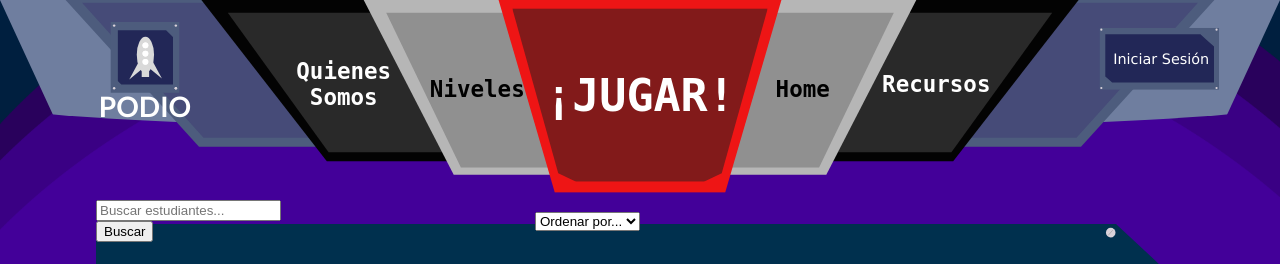
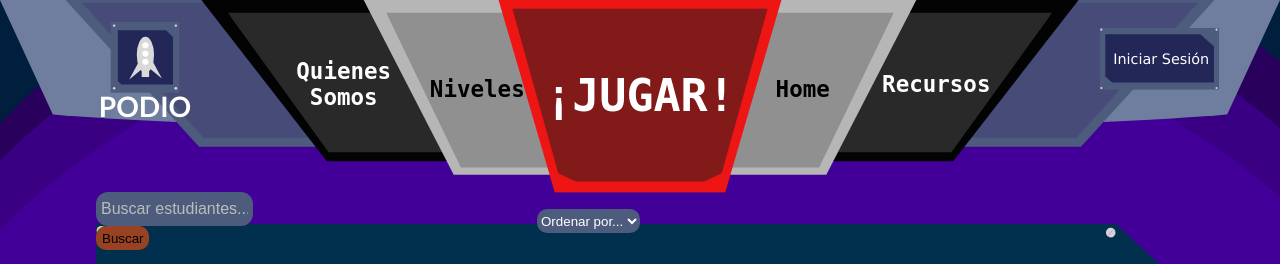
Before and after one commit to GioVWF/SpaceUc, a Django app: page /teacher_follow/ in a window 1280 px wide. Shown: the top 264 px of the page. Run offline with Django 4.2, Linux system fonts and the light colour scheme.

Commit message:
Teacher follow done

```diff
--- a/SpaceUC/settings.py
+++ b/SpaceUC/settings.py
@@ -13,7 +13,7 @@ https://docs.djangoproject.com/en/4.2/ref/settings/
 from pathlib import Path
 import os
 
-DB_PASSWORD = "Gl28112001..."
+DB_PASSWORD = "1234"
 
 # Build paths inside the project like this: BASE_DIR / 'subdir'.
 BASE_DIR = Path(__file__).resolve().parent.parent
--- a/static/main/css/teacher-follow.css
+++ b/static/main/css/teacher-follow.css
@@ -1,3 +1,5 @@
+
+
 html{
     background-image: url('/static/main/img/backgraund_teacher.png');
     background-repeat: no-repeat;
@@ -171,7 +173,7 @@ td {
 
 .title_student{
 
-    font-size: x-large;
+    font-size: clamp(1rem, 1vw, 5rem);
 
 }
 
@@ -439,3 +441,72 @@ td {
 .container_buttons_d_v{
     width: 100px;
 }
+
+.modal-content-bg-searcher{
+    position: relative;
+    display: flex;
+
+    flex-direction: column;
+    justify-content: center;
+    align-items: center;
+    background-color: #6F7E9F;
+    height: 80%;
+    width: 80%;
+    margin: auto;
+}
+
+.modal-content-bg-searcher p{
+    padding: 20px;
+    font-size: xx-large;
+}
+
+input{
+    position: relative;
+    background-color: #4D5C7D;
+    border-radius: 1.5vh;
+    width: 70%;
+    height: 3vh;
+    color: white;
+    border: none;
+    padding: 5px;
+    font-size: 16px;
+    transition: 0.2s;
+    display: inline;
+
+
+
+}
+
+input:focus {
+    outline: none;
+    background-color: #657a9d;
+
+}
+
+input::placeholder{
+    color: rgb(188, 188, 188);
+}
+
+button[type = "submit"]{
+    background-color: rgb(152, 66, 35);
+    border: none;
+    outline: none;
+    transition: background-color,color 0.3s ease;
+    border-radius: 10px;
+    height: 3vh;
+}
+
+button[type = "submit"]:hover{
+    background-color: rgb(145, 88, 67);
+    color: white;
+
+}
+
+select{
+    border: none;
+    outline: none;
+    background-color: #4D5C7D;
+    color: white;
+    border-radius: 10px;
+    height: 3vh;
+}
--- a/templates/teacher-follow.html
+++ b/templates/teacher-follow.html
@@ -115,8 +115,8 @@
                                                             <span class="close">&times;</span>
                                                             <p class = "title_modal">¿Estas seguro de eliminar a este estudiante?</p>
                                                             <div class = "container_buttons_modal">
-                                                                <button class = "btn_yes"><a href="{% url 'delete_student_' std.id_user_ours %}" >Si</a></button>
-                                                                <button class = "btn_no"><a class = "close2">No</a></button>
+                                                                <button class = "btn_yes" onclick = "deleteStudent({{std.id_user_ours}})">Si</button>
+                                                                <button class = "btn_no close2"><a class = "close2">No</a></button>
                                                             </div>
 
 
@@ -173,8 +173,8 @@
                                                         <div id="modalstyles" class="modal-content-bg">
                                                             <span class="close">&times;</span>
                                                             <p>¿Estas seguro de eliminar a este estudiante?</p>
-                                                            <button class = "btn_yes"><a href="{% url 'delete_student_' std.id_user_ours %}" >Si</a></button>
-                                                            <button class = "btn_no"> <a class = "close2" >No</a></button>
+                                                            <button class = "btn_yes" onclick = "deleteStudent({{std.id_user_ours}})"></button>
+                                                            <button class = "btn_no close2"> <a class = "close2" >No</a></button>
 
                                                         </div>
                                                     </div>
@@ -228,8 +228,8 @@
                                                         <div id="modalstyles" class="modal-content-bg">
                                                             <span class="close">&times;</span>
                                                             <p>¿Estas seguro de eliminar a este estudiante?</p>
-                                                            <button class = "btn_yes"><a href="{% url 'delete_student_' std.id_user_ours %}" >Si</a></button>
-                                                            <button class = "btn_no"><a class = "close2">No</a></button>
+                                                            <button class = "btn_yes" onclick = "deleteStudent({{std.id_user_ours}})" >Si</button>
+                                                            <button class = "btn_no close2"><a class = "close2">No</a></button>
                                                         </div>
                                                     </div>
                                                 </section>
@@ -303,7 +303,17 @@
 
 
 
+  <!-- Modal Oculto Pa -->
+  <section id="myModal_nofinded" class="modal">
+    <div class="modal-content">
+        <div id="modalstyles" class="modal-content-bg-searcher">
+            <span class="close">&times;</span>
+            <p>No se ha encontrado ningún resultado con la búsqueda realizada.</p>
 
+            <button class = "btn_no close2"><a class = "close2">Cerrar</a></button>
+        </div>
+    </div>
+</section>
 
 
 
@@ -329,10 +339,12 @@
 
         $('.close').click(function() {
             closeModal();
+            location.reload();
         });
 
         $('.close2').click(function() {
             closeModal();
+            location.reload();
         });
 
         function openModal(studentId) {
```
Also changed, not shown: static/main/css/register.css (+11 -3 lines), static/main/js/teacher-follow.js (+57 -0 lines), templates/register-page.html (+1 -1 lines).
